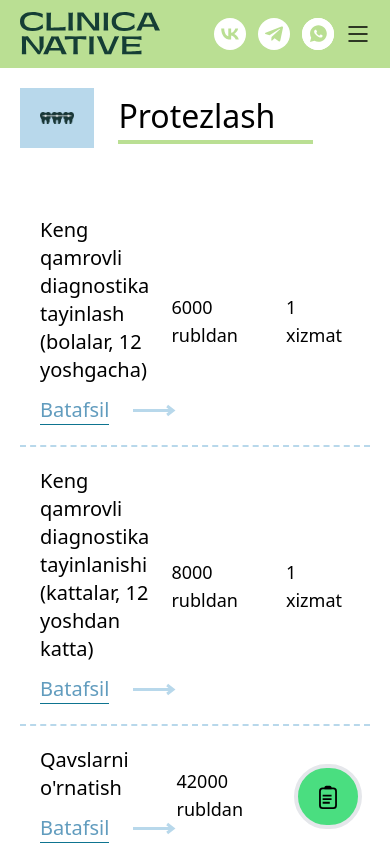
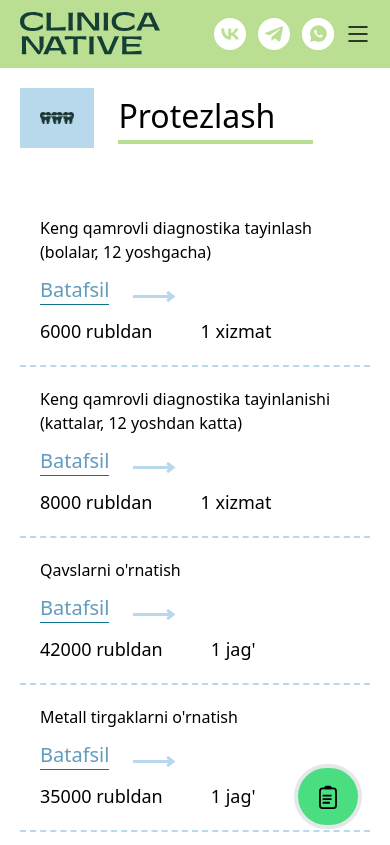
Before and after one commit to muhammadazizbek006/Clinica, a React (Vite) app: page /ortodontiya in a window 390 px wide. Shown: the top 845 px of the page. Built offline with nearby package versions, Linux system fonts and the light colour scheme.

Commit message:
add ortodontiya page responsive

```diff
--- a/src/pages/ortodontiya/Ortodontiya.jsx
+++ b/src/pages/ortodontiya/Ortodontiya.jsx
@@ -44,15 +44,15 @@ const Ortodontiya = () => {
                 >
                   <Link
                     to={`/ortadont/${e.yonalishi}`}
-                    className="flex justify-between items-center p-5"
+                    className="flex flex-col sm:flex-row justify-between sm:items-center p-5"
                   >
                     {/* left */}
                     <div className="flex flex-col">
-                      <h3 className="text-xl font-medium mb-3 max-w-[900px]">
+                      <h3 className=" text-base lg:text-xl font-medium mb-3 max-w-[900px]">
                         {e.yonalishi}
                       </h3>
                       <div className="flex items-center  ">
-                        <p className="mr-6 text-xl text-next border-b border-b-cyan-700">
+                        <p className="mr-6 text-xl text-next border-b border-b-cyan-700 mb-3 sm:mb-0">
                           Batafsil
                         </p>
                         <img src={next} alt="#" />
@@ -60,7 +60,7 @@ const Ortodontiya = () => {
                     </div>
                     {/* right */}
                     <div className="flex items-center">
-                      <p className="mr-12 text-lg ">{e.narxi} rubldan</p>
+                      <p className="mr-12 text-lg sm:hidden 888:block ">{e.narxi} rubldan</p>
                       <div className="flex items-center text-lg">
                         <p className="mr-2">{e.soni}</p>
                       </div>
```
